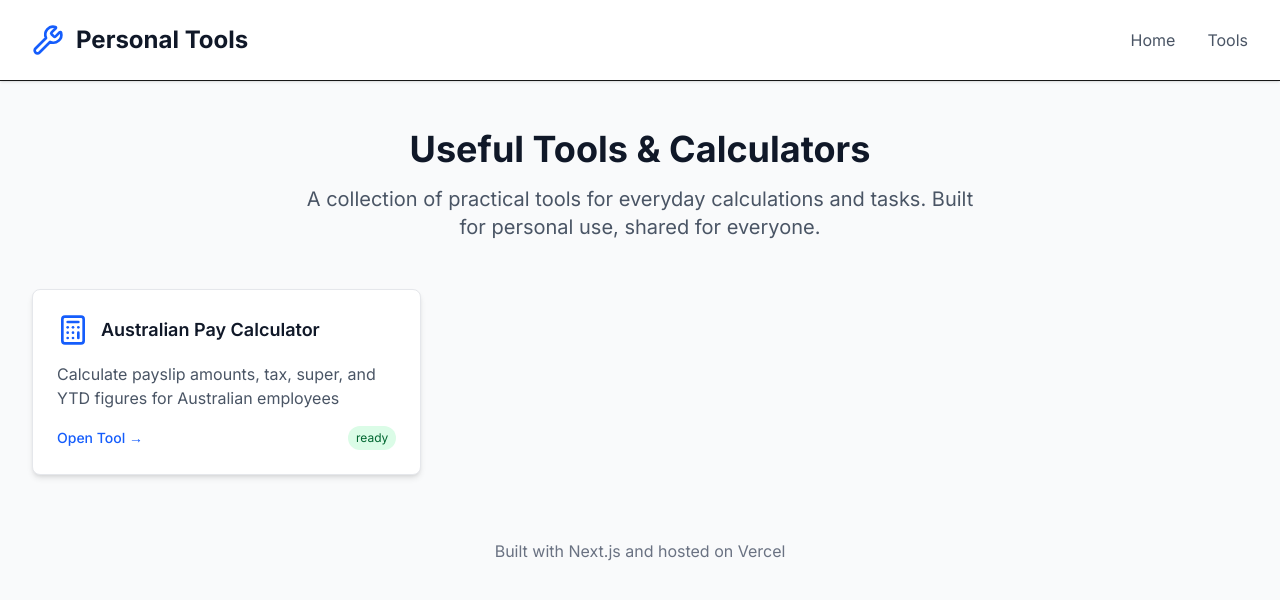
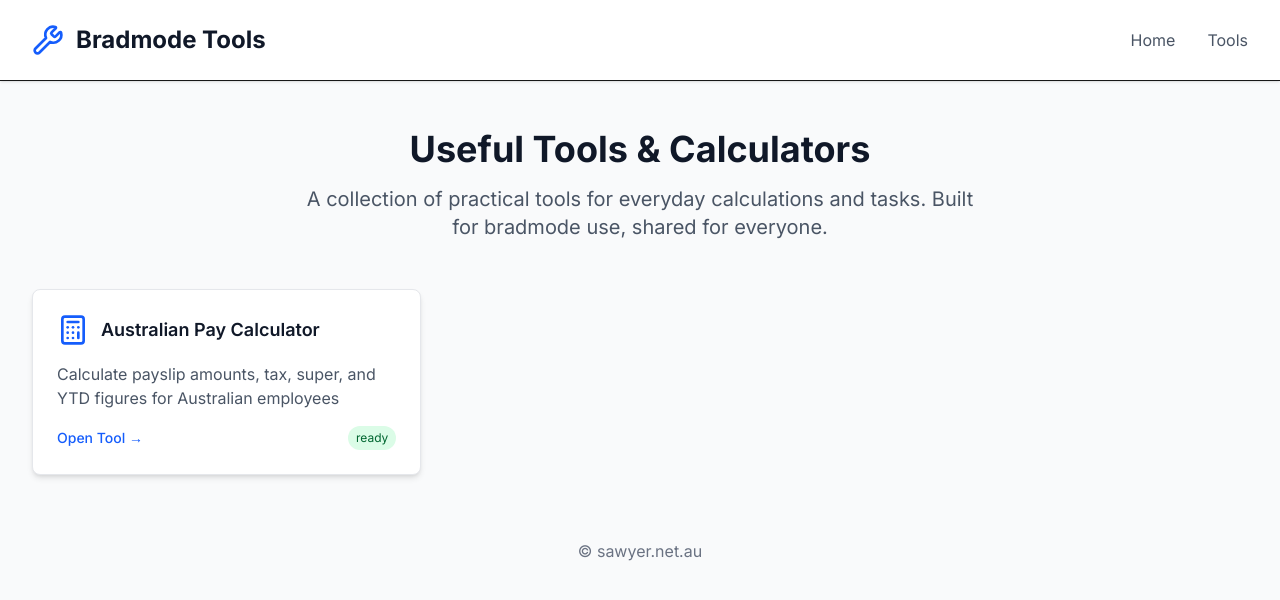
Before and after one commit to sawy3r/bradmode-tools, a Next.js app: page / in a window 1280 px wide. Shown: the top 600 px of the page. Built offline with nearby package versions, Linux system fonts and the light colour scheme.

Commit message:
Minor updates

```diff
--- a/src/app/page.tsx
+++ b/src/app/page.tsx
@@ -21,7 +21,7 @@ export default function HomePage() {
           <div className="flex justify-between items-center py-6">
             <div className="flex items-center">
               <Wrench className="h-8 w-8 text-blue-600 mr-3" />
-              <h1 className="text-2xl font-bold text-gray-900">Personal Tools</h1>
+              <h1 className="text-2xl font-bold text-gray-900">Bradmode Tools</h1>
             </div>
             <nav className="flex space-x-8">
               <Link href="/" className="text-gray-600 hover:text-gray-900">
@@ -43,7 +43,7 @@ export default function HomePage() {
           </h2>
           <p className="text-xl text-gray-600 max-w-2xl mx-auto">
             A collection of practical tools for everyday calculations and tasks.
-            Built for personal use, shared for everyone.
+            Built for bradmode use, shared for everyone.
           </p>
         </div>
 
@@ -83,7 +83,7 @@ export default function HomePage() {
 
         {/* Footer */}
         <footer className="mt-16 text-center text-gray-500">
-          <p>Built with Next.js and hosted on Vercel</p>
+          <p>© sawyer.net.au</p>
         </footer>
       </main>
     </div>
```
